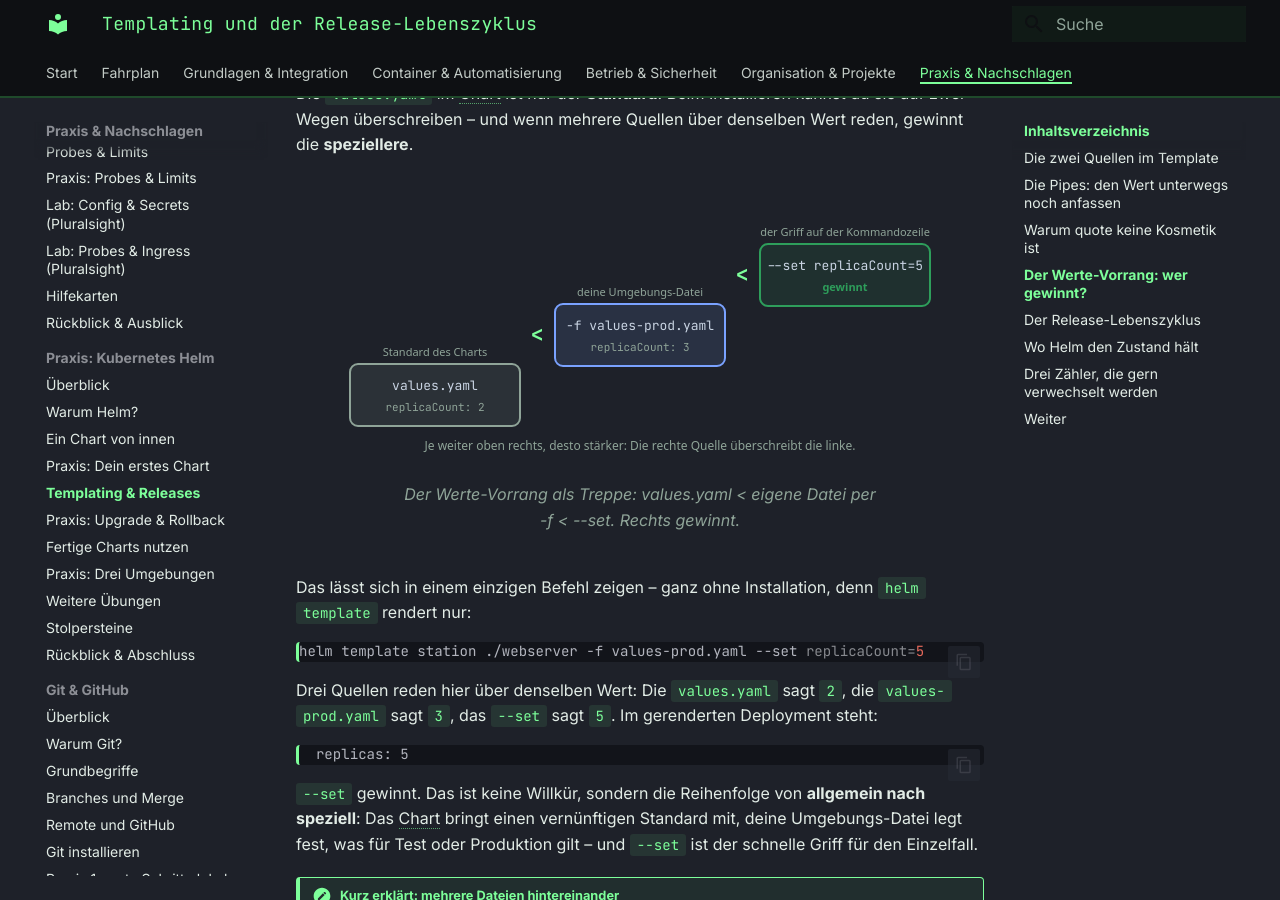
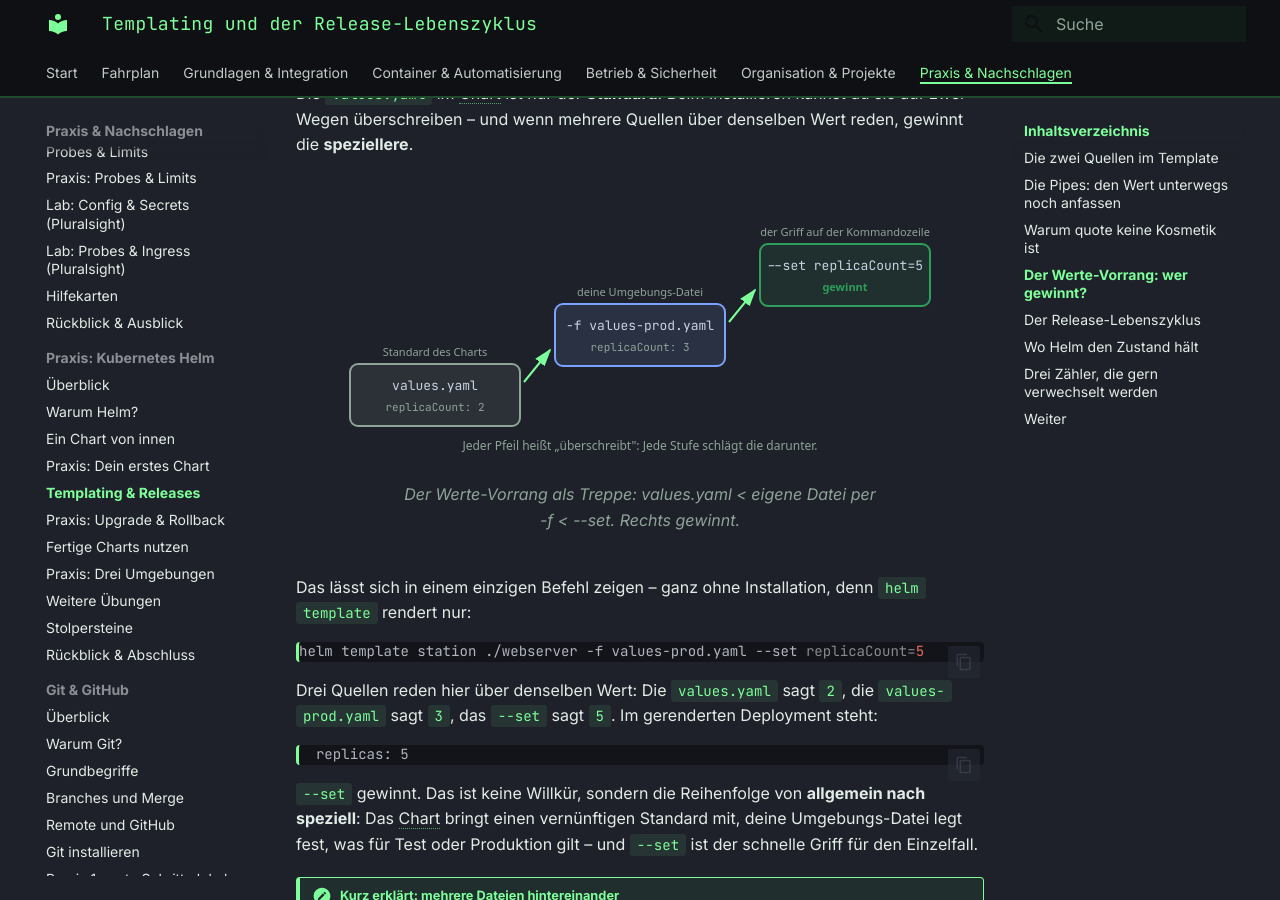
Before and after one commit to JacobMenge/kurs-unterlagen, an MkDocs documentation site: the page built from docs/kubernetes-helm/04-templating-und-releases.md, in a window 1280 px wide and 900 px high, scrolled down 3511 px. Built offline with MkDocs 1.6.1 and Material for MkDocs 9.7.7, drawn with Linux system fonts in a browser that asks for light colours.

Commit message:
Werte-Vorrang-Diagramm: Pfeile in Wirkrichtung statt missverständlicher Kleiner-als-Zeichen

```diff
--- a/docs/kubernetes-helm/04-templating-und-releases.md
+++ b/docs/kubernetes-helm/04-templating-und-releases.md
@@ -115,7 +115,13 @@ Mit der Pipe zurück im Template rendert derselbe `--set version=1` sauber:
 Die `values.yaml` im Chart ist nur der **Standard**. Beim Installieren kannst du sie auf zwei Wegen überschreiben – und wenn mehrere Quellen über denselben Wert reden, gewinnt die **speziellere**.
 
 <figure>
-<svg viewBox="0 0 640 280" width="100%" height="280" role="img" aria-label="Treppe der Werte-Quellen: values.yaml wird von einer eigenen Werte-Datei überschrieben, diese wiederum von --set">
+<svg viewBox="0 0 640 280" width="100%" height="280" role="img" aria-label="Treppe der Werte-Quellen: Die values.yaml des Charts wird von der eigenen Werte-Datei per -f überschrieben, diese wiederum von --set auf der Kommandozeile. Je höher die Stufe, desto stärker.">
+  <defs>
+    <marker id="vorrang-pfeil" markerWidth="9" markerHeight="9" refX="8" refY="3" orient="auto">
+      <polygon points="0 0, 9 3, 0 6" fill="#7dff9a"/>
+    </marker>
+  </defs>
+
   <!-- Stufe 1: values.yaml -->
   <text x="115" y="172" text-anchor="middle" fill="#8fa498" font-family="system-ui, sans-serif" font-size="11">Standard des Charts</text>
   <rect x="30" y="180" width="170" height="62" rx="8" fill="rgba(143,164,152,0.12)" stroke="#8fa498" stroke-width="2"/>
@@ -134,11 +140,11 @@ Die `values.yaml` im Chart ist nur der **Standard**. Beim Installieren kannst du
   <text x="525" y="86" text-anchor="middle" fill="#c9d4e3" font-family="JetBrains Mono, monospace" font-size="13">--set replicaCount=5</text>
   <text x="525" y="107" text-anchor="middle" fill="#2e9e5b" font-family="system-ui, sans-serif" font-size="11" font-weight="700">gewinnt</text>
 
-  <!-- Vorrang-Zeichen -->
-  <text x="217" y="158" text-anchor="middle" fill="#7dff9a" font-family="JetBrains Mono, monospace" font-size="22" font-weight="700">&lt;</text>
-  <text x="422" y="98" text-anchor="middle" fill="#7dff9a" font-family="JetBrains Mono, monospace" font-size="22" font-weight="700">&lt;</text>
+  <!-- Wirkrichtung: jede Stufe ueberschreibt die darunter -->
+  <line x1="204" y1="198" x2="230" y2="166" stroke="#7dff9a" stroke-width="2" marker-end="url(#vorrang-pfeil)"/>
+  <line x1="409" y1="138" x2="435" y2="106" stroke="#7dff9a" stroke-width="2" marker-end="url(#vorrang-pfeil)"/>
 
-  <text x="320" y="266" text-anchor="middle" fill="#8fa498" font-family="system-ui, sans-serif" font-size="12">Je weiter oben rechts, desto stärker: Die rechte Quelle überschreibt die linke.</text>
+  <text x="320" y="266" text-anchor="middle" fill="#8fa498" font-family="system-ui, sans-serif" font-size="12">Jeder Pfeil heißt „überschreibt": Jede Stufe schlägt die darunter.</text>
 </svg>
 <figcaption>Der Werte-Vorrang als Treppe: values.yaml &lt; eigene Datei per -f &lt; --set. Rechts gewinnt.</figcaption>
 </figure>
```
